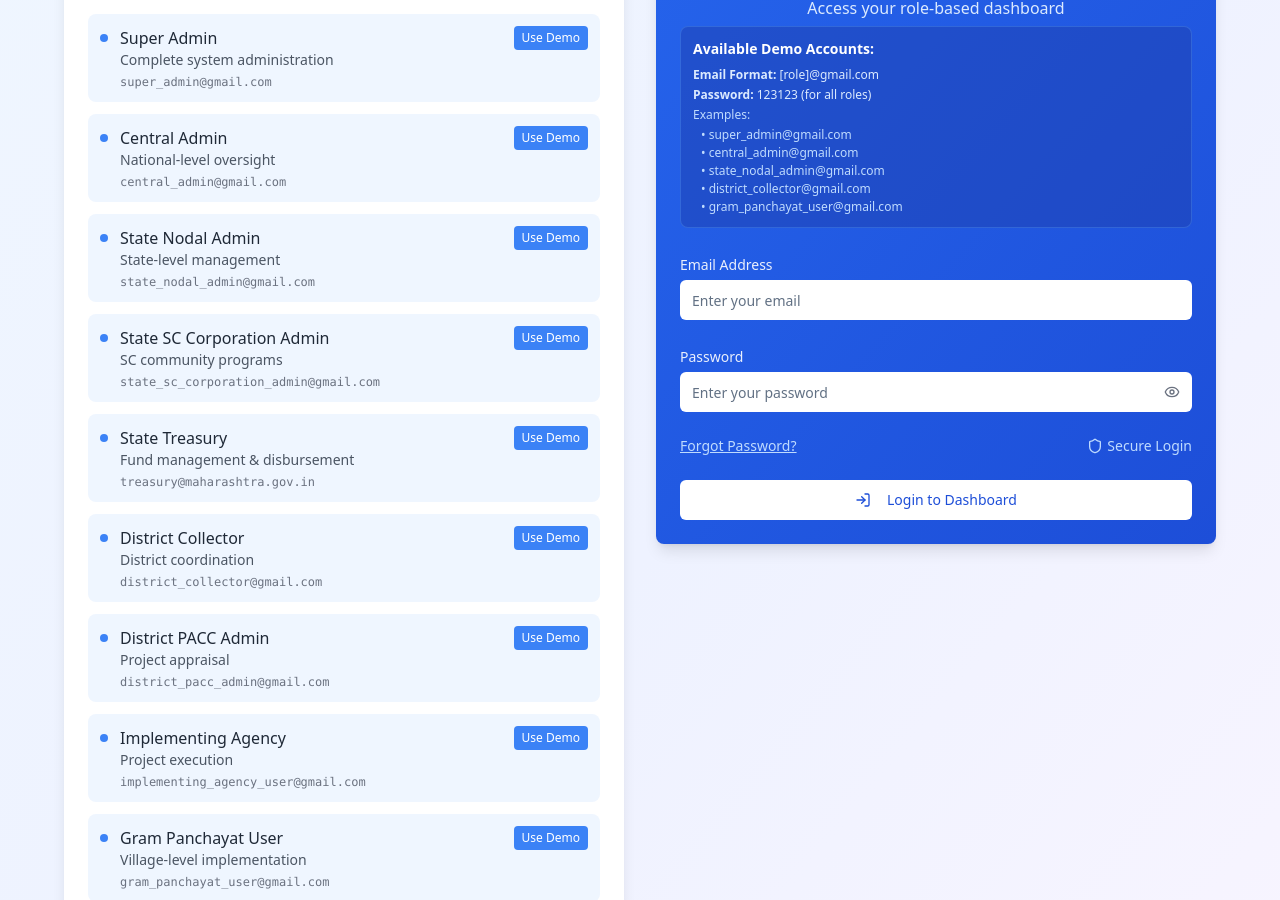
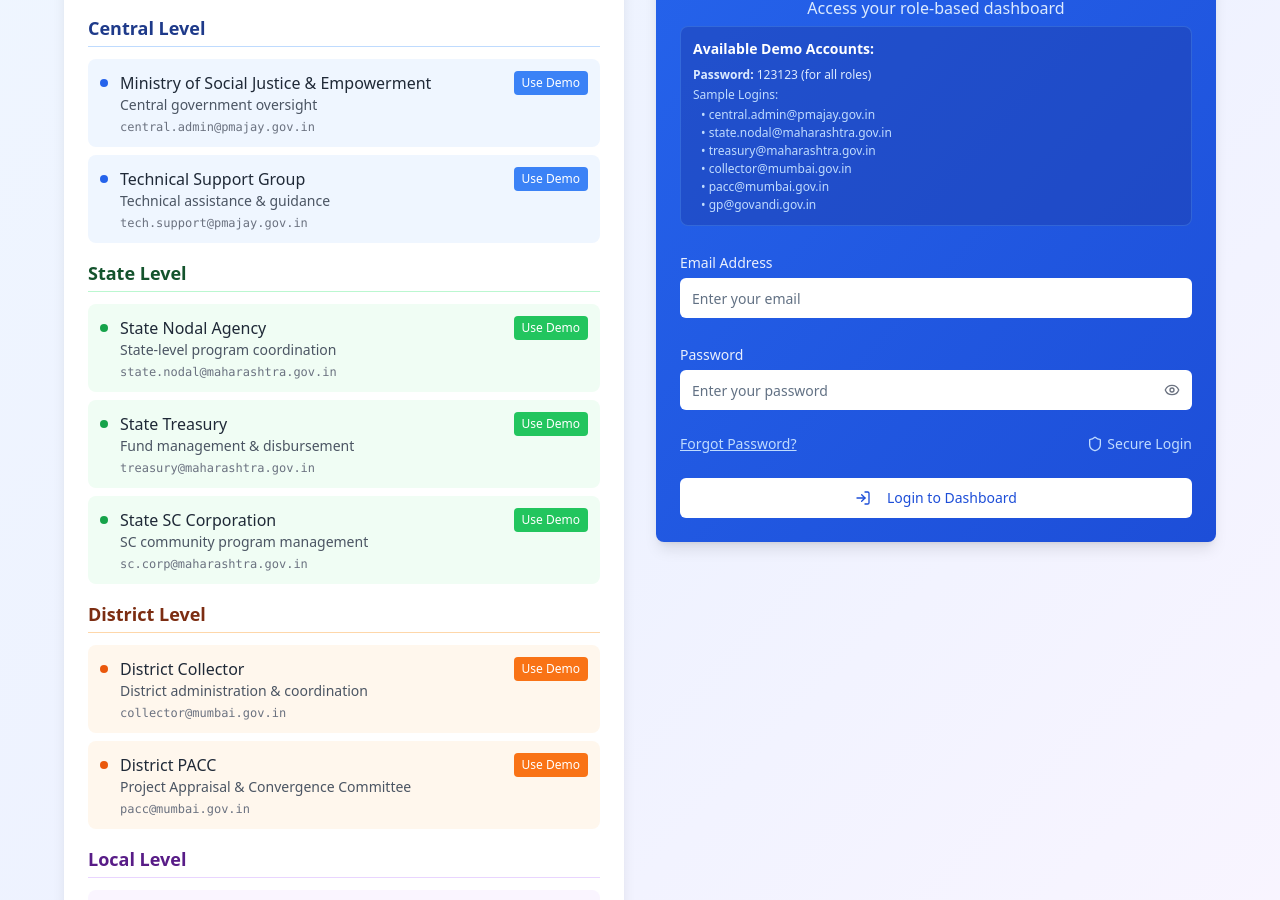
Before and after one commit to sujal-pawar/pmajay, a React (Vite) app in the folder client/: page /login in a window 1280 px wide. Shown: the part 206-1106 px from the top of the page. Built offline with nearby package versions, Linux system fonts and the light colour scheme; no server answers; the HTML template or start-up script is replaced by a standard one.

Commit message:
feat: Update Login component with structured role-based demo accounts and enhance user guidance

```diff
--- a/client/src/pages/LoginNew.tsx
+++ b/client/src/pages/LoginNew.tsx
@@ -205,23 +205,18 @@ const Login = () => {
               </CardTitle>
             </CardHeader>
             <CardContent className="space-y-4">
-              <div className="grid grid-cols-1 gap-3">
+              {/* Central Level */}
+              <div className="mb-4">
+                <h3 className="text-lg font-semibold text-blue-900 mb-3 border-b border-blue-200 pb-1">
+                  Central Level
+                </h3>
+                <div className="space-y-2">
                   {[
-                  { role: "Super Admin", description: "Complete system administration", email: "super_admin@gmail.com" },
-                  { role: "Central Admin", description: "National-level oversight", email: "central_admin@gmail.com" },
-                  { role: "State Nodal Admin", description: "State-level management", email: "state_nodal_admin@gmail.com" },
-                  { role: "State SC Corporation Admin", description: "SC community programs", email: "state_sc_corporation_admin@gmail.com" },
-                  { role: "State Treasury", description: "Fund management & disbursement", email: "treasury@maharashtra.gov.in" },
-                  { role: "District Collector", description: "District coordination", email: "district_collector@gmail.com" },
-                  { role: "District PACC Admin", description: "Project appraisal", email: "district_pacc_admin@gmail.com" },
-                  { role: "Implementing Agency", description: "Project execution", email: "implementing_agency_user@gmail.com" },
-                  { role: "Gram Panchayat User", description: "Village-level implementation", email: "gram_panchayat_user@gmail.com" },
-                  { role: "Contractor/Vendor", description: "Contract management", email: "contractor_vendor@gmail.com" },
-                  { role: "Auditor/Oversight", description: "Compliance monitoring", email: "auditor_oversight@gmail.com" },
-                  { role: "Technical Support", description: "System maintenance", email: "technical_support_group@gmail.com" }
+                    { role: "Ministry of Social Justice & Empowerment", description: "Central government oversight", email: "central.admin@pmajay.gov.in" },
+                    { role: "Technical Support Group", description: "Technical assistance & guidance", email: "tech.support@pmajay.gov.in" }
                   ].map((item, index) => (
-                  <div key={index} className="flex items-start p-3 bg-blue-50 rounded-lg hover:bg-blue-100 transition-colors">
-                    <div className="w-2 h-2 bg-blue-500 rounded-full mr-3 mt-2 flex-shrink-0"></div>
+                    <div key={`central-${index}`} className="flex items-start p-3 bg-blue-50 rounded-lg hover:bg-blue-100 transition-colors">
+                      <div className="w-2 h-2 bg-blue-600 rounded-full mr-3 mt-2 flex-shrink-0"></div>
                       <div className="flex-1">
                         <div className="flex items-center justify-between">
                           <span className="font-medium text-gray-800">{item.role}</span>
@@ -239,6 +234,103 @@ const Login = () => {
                       </div>
                     </div>
                   ))}
+                </div>
+              </div>
+
+              {/* State Level */}
+              <div className="mb-4">
+                <h3 className="text-lg font-semibold text-green-900 mb-3 border-b border-green-200 pb-1">
+                  State Level
+                </h3>
+                <div className="space-y-2">
+                  {[
+                    { role: "State Nodal Agency", description: "State-level program coordination", email: "state.nodal@maharashtra.gov.in" },
+                    { role: "State Treasury", description: "Fund management & disbursement", email: "treasury@maharashtra.gov.in" },
+                    { role: "State SC Corporation", description: "SC community program management", email: "sc.corp@maharashtra.gov.in" }
+                  ].map((item, index) => (
+                    <div key={`state-${index}`} className="flex items-start p-3 bg-green-50 rounded-lg hover:bg-green-100 transition-colors">
+                      <div className="w-2 h-2 bg-green-600 rounded-full mr-3 mt-2 flex-shrink-0"></div>
+                      <div className="flex-1">
+                        <div className="flex items-center justify-between">
+                          <span className="font-medium text-gray-800">{item.role}</span>
+                          <button
+                            onClick={() => {
+                              setFormData({ email: item.email, password: "123123" });
+                            }}
+                            className="text-xs bg-green-500 text-white px-2 py-1 rounded hover:bg-green-600 transition-colors"
+                          >
+                            Use Demo
+                          </button>
+                        </div>
+                        <p className="text-sm text-gray-600">{item.description}</p>
+                        <p className="text-xs text-gray-500 mt-1 font-mono">{item.email}</p>
+                      </div>
+                    </div>
+                  ))}
+                </div>
+              </div>
+
+              {/* District Level */}
+              <div className="mb-4">
+                <h3 className="text-lg font-semibold text-orange-900 mb-3 border-b border-orange-200 pb-1">
+                  District Level
+                </h3>
+                <div className="space-y-2">
+                  {[
+                    { role: "District Collector", description: "District administration & coordination", email: "collector@mumbai.gov.in" },
+                    { role: "District PACC", description: "Project Appraisal & Convergence Committee", email: "pacc@mumbai.gov.in" }
+                  ].map((item, index) => (
+                    <div key={`district-${index}`} className="flex items-start p-3 bg-orange-50 rounded-lg hover:bg-orange-100 transition-colors">
+                      <div className="w-2 h-2 bg-orange-600 rounded-full mr-3 mt-2 flex-shrink-0"></div>
+                      <div className="flex-1">
+                        <div className="flex items-center justify-between">
+                          <span className="font-medium text-gray-800">{item.role}</span>
+                          <button
+                            onClick={() => {
+                              setFormData({ email: item.email, password: "123123" });
+                            }}
+                            className="text-xs bg-orange-500 text-white px-2 py-1 rounded hover:bg-orange-600 transition-colors"
+                          >
+                            Use Demo
+                          </button>
+                        </div>
+                        <p className="text-sm text-gray-600">{item.description}</p>
+                        <p className="text-xs text-gray-500 mt-1 font-mono">{item.email}</p>
+                      </div>
+                    </div>
+                  ))}
+                </div>
+              </div>
+
+              {/* Local Level */}
+              <div className="mb-4">
+                <h3 className="text-lg font-semibold text-purple-900 mb-3 border-b border-purple-200 pb-1">
+                  Local Level
+                </h3>
+                <div className="space-y-2">
+                  {[
+                    { role: "Gram Panchayat", description: "Village-level implementation & monitoring", email: "gp@govandi.gov.in" }
+                  ].map((item, index) => (
+                    <div key={`local-${index}`} className="flex items-start p-3 bg-purple-50 rounded-lg hover:bg-purple-100 transition-colors">
+                      <div className="w-2 h-2 bg-purple-600 rounded-full mr-3 mt-2 flex-shrink-0"></div>
+                      <div className="flex-1">
+                        <div className="flex items-center justify-between">
+                          <span className="font-medium text-gray-800">{item.role}</span>
+                          <button
+                            onClick={() => {
+                              setFormData({ email: item.email, password: "123123" });
+                            }}
+                            className="text-xs bg-purple-500 text-white px-2 py-1 rounded hover:bg-purple-600 transition-colors"
+                          >
+                            Use Demo
+                          </button>
+                        </div>
+                        <p className="text-sm text-gray-600">{item.description}</p>
+                        <p className="text-xs text-gray-500 mt-1 font-mono">{item.email}</p>
+                      </div>
+                    </div>
+                  ))}
+                </div>
               </div>
 
               <div className="mt-6 p-4 bg-orange-50 rounded-lg border-l-4 border-orange-400">
@@ -264,15 +356,15 @@ const Login = () => {
               <div className="mt-4 p-3 bg-blue-800/50 rounded-lg border border-blue-400/30">
                 <h4 className="text-sm font-semibold text-white mb-2">Available Demo Accounts:</h4>
                 <div className="text-xs text-blue-100 space-y-1">
-                  <p><strong>Email Format:</strong> [role]@gmail.com</p>
                   <p><strong>Password:</strong> 123123 (for all roles)</p>
-                  <p className="text-blue-200">Examples:</p>
+                  <p className="text-blue-200">Sample Logins:</p>
                   <ul className="ml-2 space-y-0.5 text-blue-200">
-                    <li>• super_admin@gmail.com</li>
-                    <li>• central_admin@gmail.com</li>
-                    <li>• state_nodal_admin@gmail.com</li>
-                    <li>• district_collector@gmail.com</li>
-                    <li>• gram_panchayat_user@gmail.com</li>
+                    <li>• central.admin@pmajay.gov.in</li>
+                    <li>• state.nodal@maharashtra.gov.in</li>
+                    <li>• treasury@maharashtra.gov.in</li>
+                    <li>• collector@mumbai.gov.in</li>
+                    <li>• pacc@mumbai.gov.in</li>
+                    <li>• gp@govandi.gov.in</li>
                   </ul>
                 </div>
               </div>
```
Also changed, not shown: 2 other files (tests, documents, lock files or other folders). Lines whose indentation alone changed are shown as unchanged.
